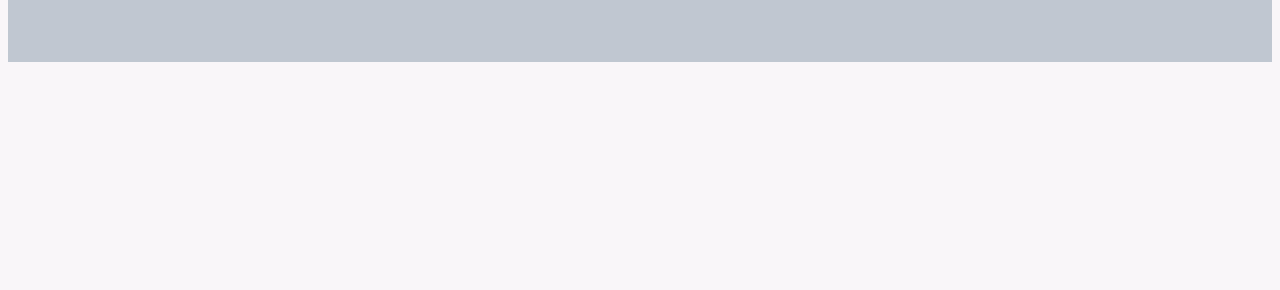
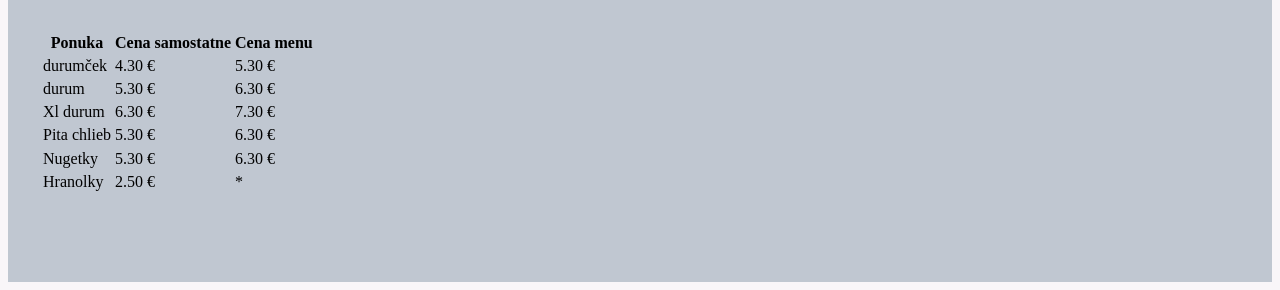
Before and after one commit to michal-ta/Bistro, a plain HTML site: page index.html in a window 1280 px wide. Shown: the part 742-1032 px from the top of the page. Before the commit the page ends 812 px from the top, so only its background shows below. Drawn offline with Linux system fonts and the light colour scheme.

Commit message:
priadnie tablky v html, pirdanie _main

```diff
--- a/index.html
+++ b/index.html
@@ -5,7 +5,7 @@
     <meta http-equiv="X-UA-Compatible" content="IE=edge">
     <meta name="viewport" content="width=device-width, initial-scale=1.0">
     <link rel="stylesheet" href="scss/style.css">
-    <title>Document</title>
+    <title>Bistro v Bysteri</title>
 </head>
 <body>
     <nav class="navigation">
@@ -41,7 +41,116 @@
             <h1> Cenník</h1>
 
     </div>
+        <article class="cenniktable">
+            <table class="table">
+                <tr>
+                    <th>Ponuka</th>
+                    <th>Cena samostatne</th>
+                    <th> Cena menu </th>
+                </tr>
+                <tr>
+                    <td>durumček</td>
+                    <td>4.30 €</td>
+                    <td>5.30 €</td>
+                </tr>
+                <tr>
+                    <td>durum</td>
+                    <td>5.30 €</td>
+                    <td>6.30 € </td>
+                </tr>
+                <tr>
+                    <td>Xl durum</td>
+                    <td>6.30 €</td>
+                    <td>7.30 €</td>
+                </tr>
+                <tr>
+                    <td>Pita chlieb </td>
+                    <td>5.30 €</td>
+                    <td>6.30 €</td>
+                </tr>
+                <tr>
+                    <td>Nugetky</td>
+                    <td>5.30 €</td>
+                    <td>6.30 €</td>
+                </tr>
+                <tr>
+                    <td>Hranolky</td>
+                    <td>2.50 €</td>
+                    <td> * </td>
+                </tr>
+                <tr>
+                    <td></td>
+                    <td></td>
+                    <td></td>
+                </tr>
+                <tr>
+                    <td></td>
+                    <td></td>
+                    <td></td>
+                </tr>
+                <tr>
+                    <td></td>
+                    <td></td>
+                    <td></td>
+                </tr>
+                <tr>
+                    <td></td>
+                    <td></td>
+                    <td></td>
+                </tr>
+                <tr>
+                    <td></td>
+                    <td></td>
+                    <td></td>
+                </tr>
+                <tr>
+                    <td></td>
+                    <td></td>
+                    <td></td>
+                </tr>
+                <tr>
+                    <td></td>
+                    <td></td>
+                    <td></td>
+                </tr>
+                <tr>
+                    <td></td>
+                    <td></td>
+                    <td></td>
+                </tr>
+                <tr>
+                    <td></td>
+                    <td></td>
+                    <td></td>
+                </tr>
+                <tr>
+                    <td></td>
+                    <td></td>
+                    <td></td>
+                </tr>
+                <tr>
+                    <td></td>
+                    <td></td>
+                    <td></td>
+                </tr>
+                <tr>
+                    <td></td>
+                    <td></td>
+                    <td></td>
+                </tr>
+                <tr>
+                    <td></td>
+                    <td></td>
+                    <td></td>
+                </tr>
+                <tr>
+                    <td></td>
+                    <td></td>
+                    <td></td>
+                </tr>
 
+            </table>
+        </article>
 </main>
 </body>
 
--- /dev/null
+++ b/scss/_main.scss
@@ -0,0 +1,53 @@
+h1{
+    font-family: KaushanScript , 'Lucida Grande', sans-serif;
+    font-size: em(50);
+    color: $color-primary;
+    @include shadow;
+    text-align: center;
+    padding: em(2,50) 0 em(24,50) 0;
+
+}
+
+.container{
+    display:flex;
+    flex-direction: row;
+    border-bottom: em(2) solid darken($color-bg-primary, 8%);
+    padding-bottom: em(22);
+}
+
+span{
+    color:$color-primary;
+    font-weight: bold;
+}
+.aboutus{
+    width: 50%;
+    font-size: em(18);
+    letter-spacing: em(1.1);
+
+    li{
+        list-style: none;
+        padding : em(12) 0 em(4) em(28);
+        background-color: lighten($color-accent,1%);
+        width: 104%;
+        position: relative;
+        top: em(-18);
+        left: em(-13);
+        border: 1px solid darken($color-acc-sec, 10%);
+        font-style: italic;
+        font-weight: 600;
+    }
+
+    li:last-child{
+        padding-bottom: em(14);
+    }
+
+    .border{
+        width: em(400);
+        background-color: $color-acc-sec;
+        margin: 0;
+        margin-top: em(50);
+    }
+}
+.bistro{
+    width: 50%;
+}
--- a/scss/style.scss
+++ b/scss/style.scss
@@ -1,6 +1,7 @@
 @import '_variables.scss';
 @import '_mixin.scss';
 @import '_navigation.scss';
+@import '_main.scss';
 
 //general
 
@@ -31,57 +32,3 @@ html{
 
 //main content
 ///-------------------
-
-h1{
-    font-family: KaushanScript , 'Lucida Grande', sans-serif;
-    font-size: em(50);
-    color: $color-primary;
-    @include shadow;
-    text-align: center;
-    padding: em(2,50) 0 em(24,50) 0;
-
-}
-
-.container{
-    display:flex;
-    flex-direction: row;
-    border-bottom: em(2) solid darken($color-bg-primary, 8%);
-    padding-bottom: em(22);
-}
-
-span{
-    color:$color-primary;
-    font-weight: bold;
-}
-.aboutus{
-    width: 50%;
-    font-size: em(18);
-    letter-spacing: em(1.1);
-
-    li{
-        list-style: none;
-        padding : em(12) 0 em(4) em(28);
-        background-color: lighten($color-accent,1%);
-        width: 104%;
-        position: relative;
-        top: em(-18);
-        left: em(-13);
-        border: 1px solid darken($color-acc-sec, 10%);
-        font-style: italic;
-        font-weight: 600;
-    }
-
-    li:last-child{
-        padding-bottom: em(14);
-    }
-
-    .border{
-        width: em(400);
-        background-color: $color-acc-sec;
-        margin: 0;
-        margin-top: em(50);
-    }
-}
-.bistro{
-    width: 50%;
-}
```
Also changed, not shown: scss/style.css, 1 other file.
